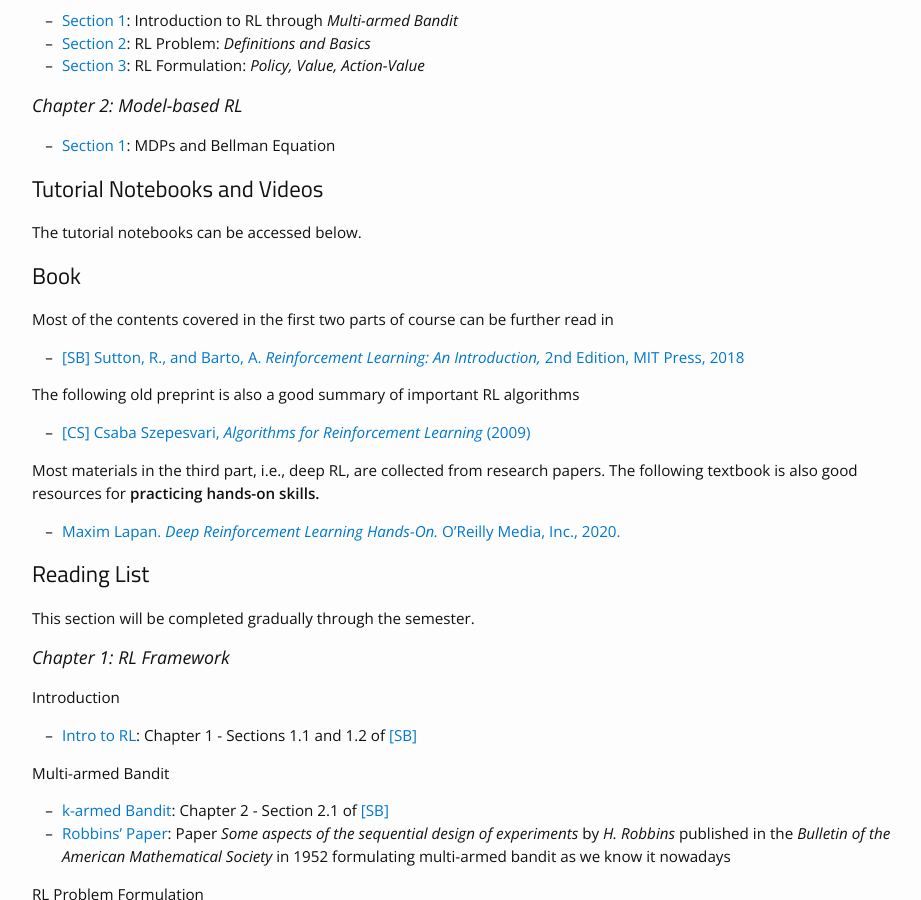
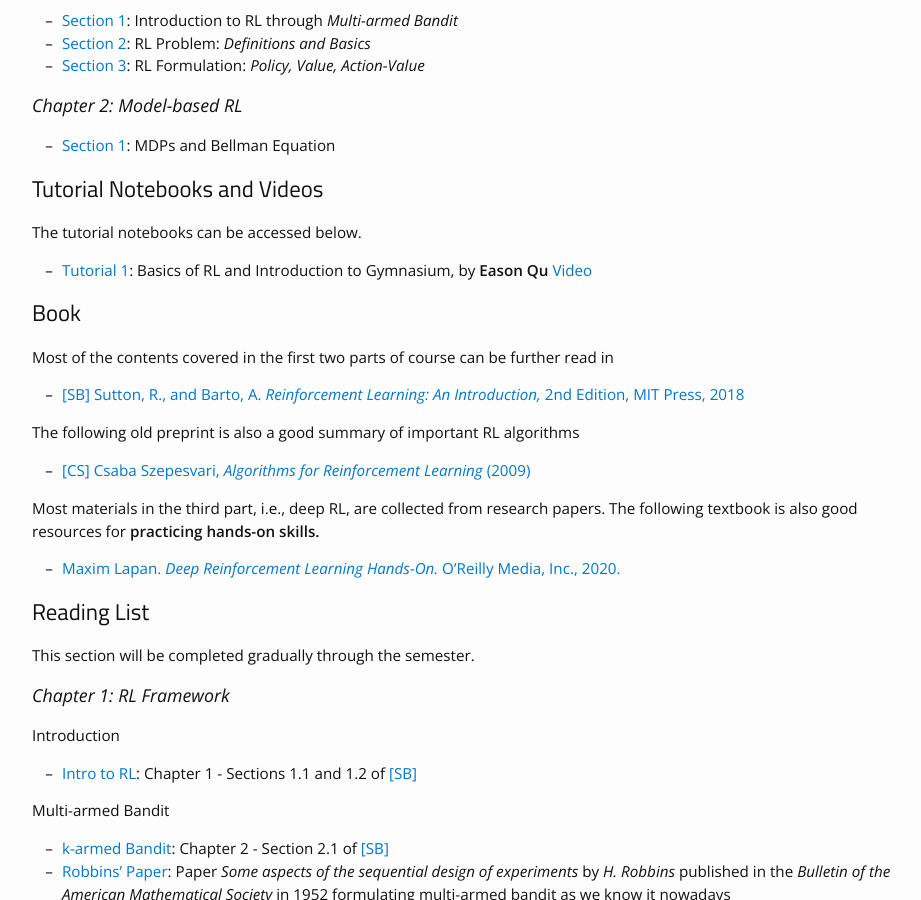
Before and after one commit to bereyhi-courses/rl-utoronto, a Jekyll site: the page built from materials.md, in a window 1280 px wide and 900 px high, scrolled down 538 px. Shown: the whole window, without its empty margins (163-1084 px from the left). Built offline with Jekyll 4.4.1, drawn with Linux system fonts in a browser that asks for light colours; nearby versions of some CDN libraries.

Commit message:
T1 uploaded

```diff
--- a/materials.md
+++ b/materials.md
@@ -59,15 +59,7 @@ The lecture notes are uploaded through the semester. For each chapter, the notes
 
 ## Tutorial Notebooks and Videos
 The tutorial notebooks can be accessed below.
-<!-- * [Tutorial 1]({{site.baseurl}}/assets/Tutorials/Tutorial_1.ipynb): Overview on RL environment and Introduction to Gymnasium, by __Eason Qu__ [Video](https://play.library.utoronto.ca/watch/b1e2e52ab234989cb9da863f4c4fbadc) -->
-<!-- * [Tutorial 2]({{site.baseurl}}/assets/Tutorials/Tutorial_2.ipynb): Policy and Value Iteration, by __Eason Qu__ [Video](https://play.library.utoronto.ca/watch/d4f9c09f5081542d3592b146e526cc71) -->
-<!-- * [Tutorial 3](https://colab.research.google.com/drive/1lOzNXLveTXTaTx5fHNUsAHnrHJiixMv3?usp=sharing): Monte Carlo Learning, by __Eason Qu__ [Video](https://play.library.utoronto.ca/watch/44b2dea347ae3fb106590342ae394e80) -->
-<!-- * [Tutorial 4](https://colab.research.google.com/drive/1gQIEhCgANZBN76hyNT67S2y5Iv5ODVNJ?usp=sharing): TD Learning, by __Eason Qu__ [Video](https://play.library.utoronto.ca/watch/40f7e689ccb600d0577e9d1181509798) -->
-<!-- * [Tutorial 5](https://q.utoronto.ca/courses/414555/modules): Midterm Review by __Eason Qu__ [Video](https://play.library.utoronto.ca/watch/5b3045ec1edec245607084dc5361ca90) -->
-<!-- * [Tutorial 6](https://q.utoronto.ca/courses/414555/modules): Tabular vs Deep RL by __Eason Qu__ [Video](https://play.library.utoronto.ca/watch/c9e1b925ee70d8179bfb43e69aba5494) -->
-<!-- * [Tutorial 7](https://q.utoronto.ca/courses/414555/modules): PGM by __Eason Qu__ [Video](https://play.library.utoronto.ca/watch/54a5a535f36689be21243ffb1b0bc11b) -->
-<!-- * [Tutorial 8](https://q.utoronto.ca/courses/414555/modules): TRPO and PPO by __Eason Qu__ [Video](https://play.library.utoronto.ca/watch/b2c87e6fa04c4e1d6f5f93026a408feb) -->
-<!-- * [Tutorial 9](https://q.utoronto.ca/courses/414555/modules): AC version of PPO by __Eason Qu__ [Video](https://play.library.utoronto.ca/watch/a92cbf887dec49f18ecb32b1d11546b5) -->
+* [Tutorial 1]({{site.baseurl}}/assets/Tutorials/Tutorial_1_RL.zip): Basics of RL and Introduction to Gymnasium, by __Eason Qu__ [Video](https://play.library.utoronto.ca/watch/e4a81fb3b85fe0e5845785522879e14d)
 
 ## Book
 
```
Also changed, not shown: 4 other files.
